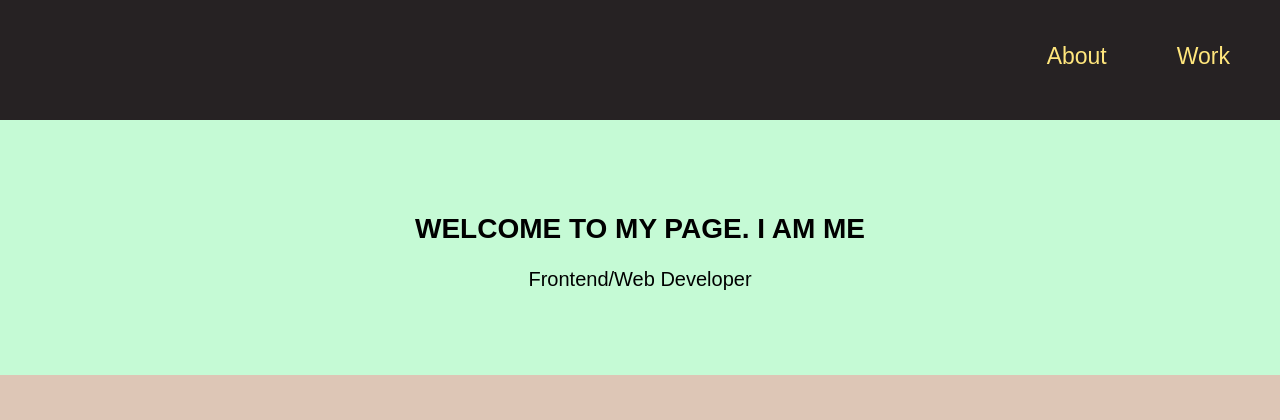
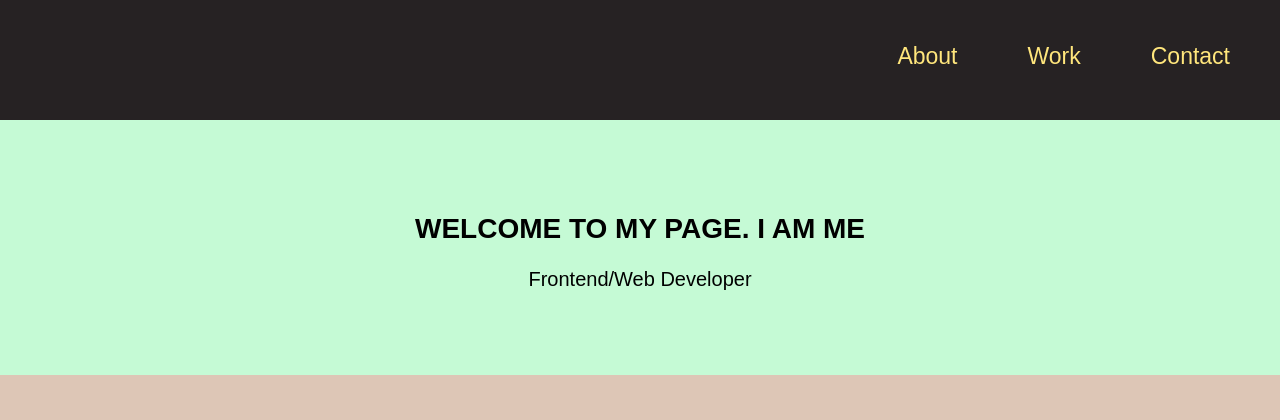
Before and after one commit to Ijema/Construction-Cost-Management-System, a PHP site: page /index.php in a window 1280 px wide. Shown: the top 420 px of the page. Run offline with PHP 8.4, Linux system fonts and the light colour scheme; some libraries are stand-ins or nearby versions.

Commit message:
Update index.php

```diff
--- a/index.php
+++ b/index.php
@@ -14,13 +14,13 @@
     <nav id="navbar" class="nav">
       <ul class="nav1">
         <li>
-          <a href="#welcome-section">About</a>
+          	<a href="#welcome-section">About</a>
         </li>
         <li>
-          <a href="#projects">Work</a>
+          	<a href="#projects">Work</a>
         </li>
         <li>
-
+		<a href="#contact">Contact</a>
         </li>
       </ul>
     </nav>
```
